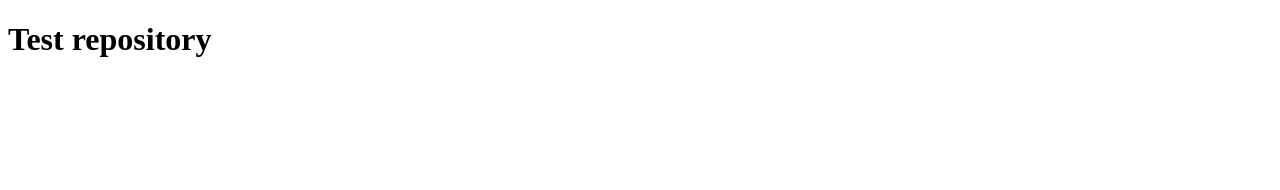
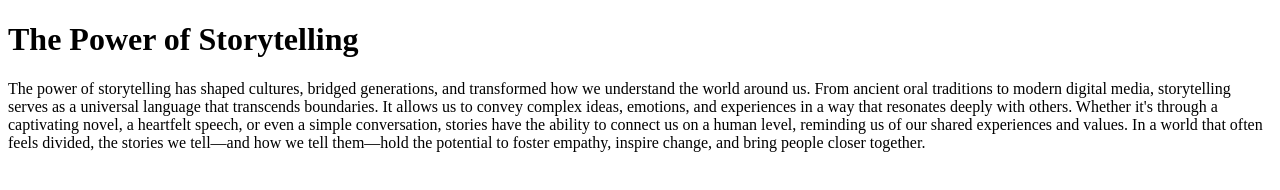
Before and after one commit to nafisha-hossain/Test, a plain HTML site: page index.html in a window 1280 px wide. Drawn offline with Linux system fonts and the light colour scheme.

Commit message:
second commit

```diff
--- a/index.html
+++ b/index.html
@@ -6,6 +6,8 @@
     <title>Document</title>
 </head>
 <body>
-    <h1>Test repository</h1>
+    <h1>The Power of Storytelling</h1>
+    <p>
+        The power of storytelling has shaped cultures, bridged generations, and transformed how we understand the world around us. From ancient oral traditions to modern digital media, storytelling serves as a universal language that transcends boundaries. It allows us to convey complex ideas, emotions, and experiences in a way that resonates deeply with others. Whether it's through a captivating novel, a heartfelt speech, or even a simple conversation, stories have the ability to connect us on a human level, reminding us of our shared experiences and values. In a world that often feels divided, the stories we tell—and how we tell them—hold the potential to foster empathy, inspire change, and bring people closer together.</p>
 </body>
 </html>
```
